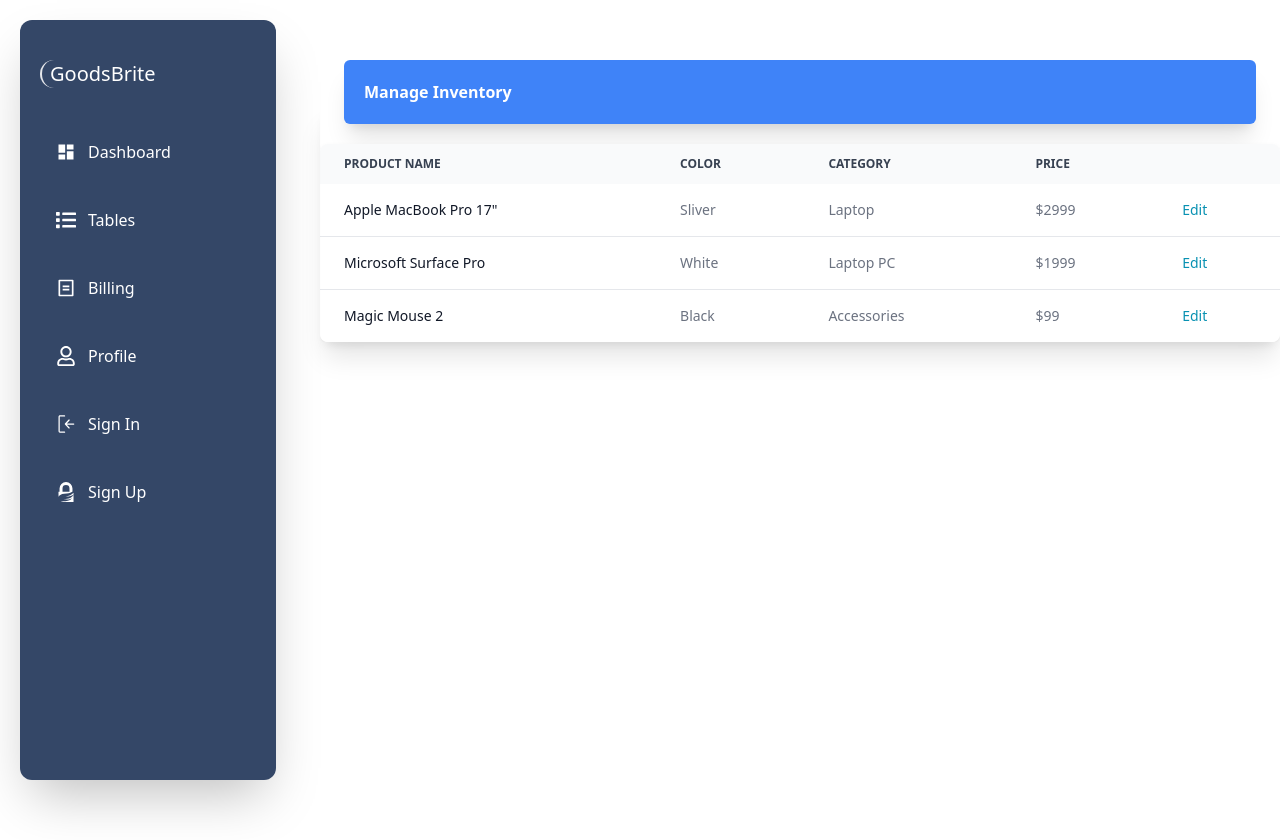
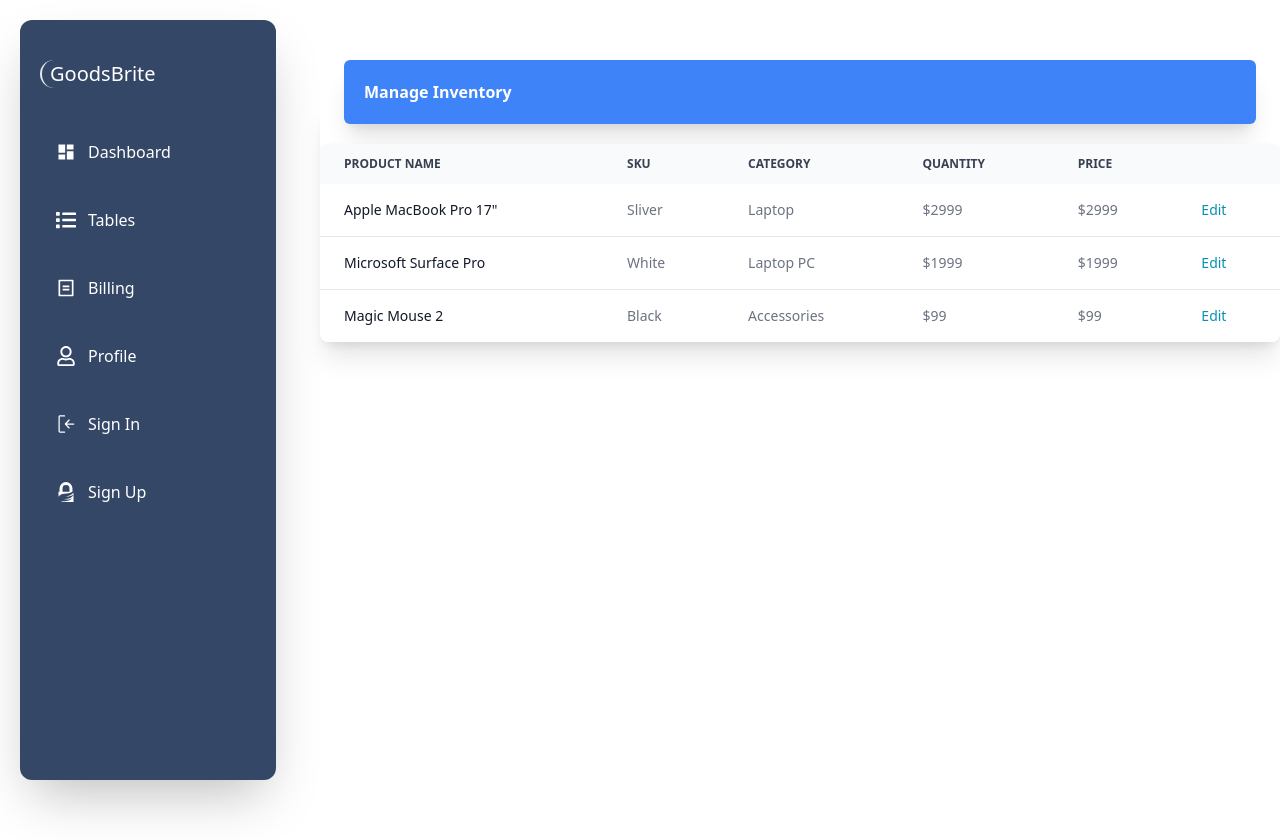
Before and after one commit to daniel-idowu-01/inventory-flow-test, a React (Vite) app in the folder client/: page /manage in a window 1280 px wide. Built offline with nearby package versions, Linux system fonts and the light colour scheme.

Commit message:
edited tablecolumn

```diff
--- a/client/src/components/TableComp.jsx
+++ b/client/src/components/TableComp.jsx
@@ -7,8 +7,9 @@
       <Table hoverable>
         <Table.Head>
           <Table.HeadCell>Product name</Table.HeadCell>
-          <Table.HeadCell>Color</Table.HeadCell>
+          <Table.HeadCell>sku</Table.HeadCell>
           <Table.HeadCell>Category</Table.HeadCell>
+          <Table.HeadCell>Quantity</Table.HeadCell>
           <Table.HeadCell>Price</Table.HeadCell>
           <Table.HeadCell>
             <span className="sr-only">Edit</span>
@@ -21,6 +22,7 @@
             </Table.Cell>
             <Table.Cell>Sliver</Table.Cell>
             <Table.Cell>Laptop</Table.Cell>
+            <Table.Cell>$2999</Table.Cell>
             <Table.Cell>$2999</Table.Cell>
             <Table.Cell>
               <a href="#" className="font-medium text-cyan-600 hover:underline dark:text-cyan-500">
@@ -35,6 +37,7 @@
             <Table.Cell>White</Table.Cell>
             <Table.Cell>Laptop PC</Table.Cell>
             <Table.Cell>$1999</Table.Cell>
+            <Table.Cell>$1999</Table.Cell>
             <Table.Cell>
               <a href="#" className="font-medium text-cyan-600 hover:underline dark:text-cyan-500">
                 Edit
@@ -45,6 +48,7 @@
             <Table.Cell className="whitespace-nowrap font-medium text-gray-900 dark:text-white">Magic Mouse 2</Table.Cell>
             <Table.Cell>Black</Table.Cell>
             <Table.Cell>Accessories</Table.Cell>
+            <Table.Cell>$99</Table.Cell>
             <Table.Cell>$99</Table.Cell>
             <Table.Cell>
               <a href="#" className="font-medium text-cyan-600 hover:underline dark:text-cyan-500">
```
Also changed, not shown: 1 other file (tests, documents, lock files or other folders).
